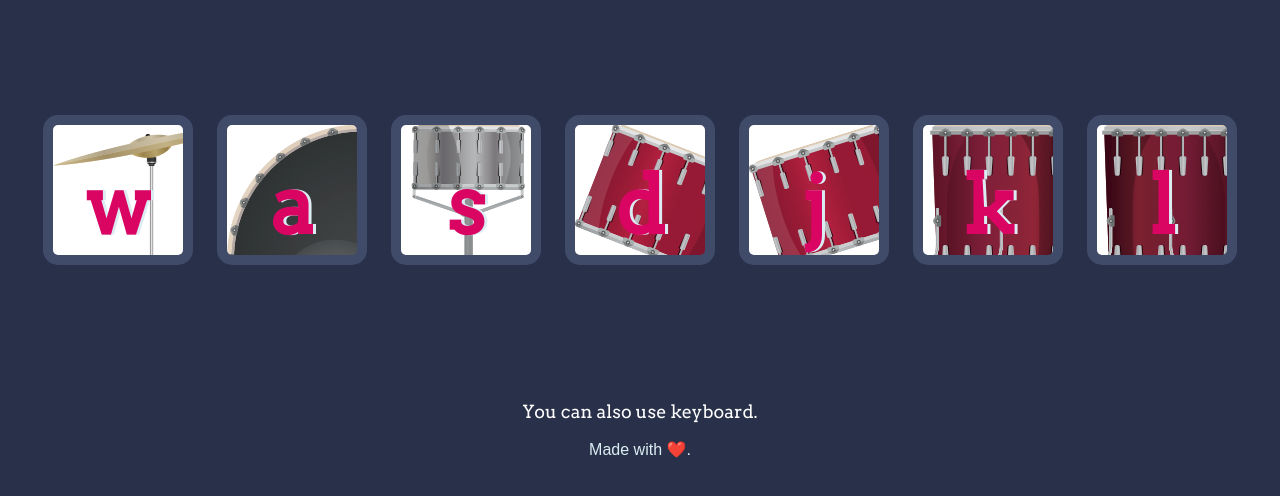
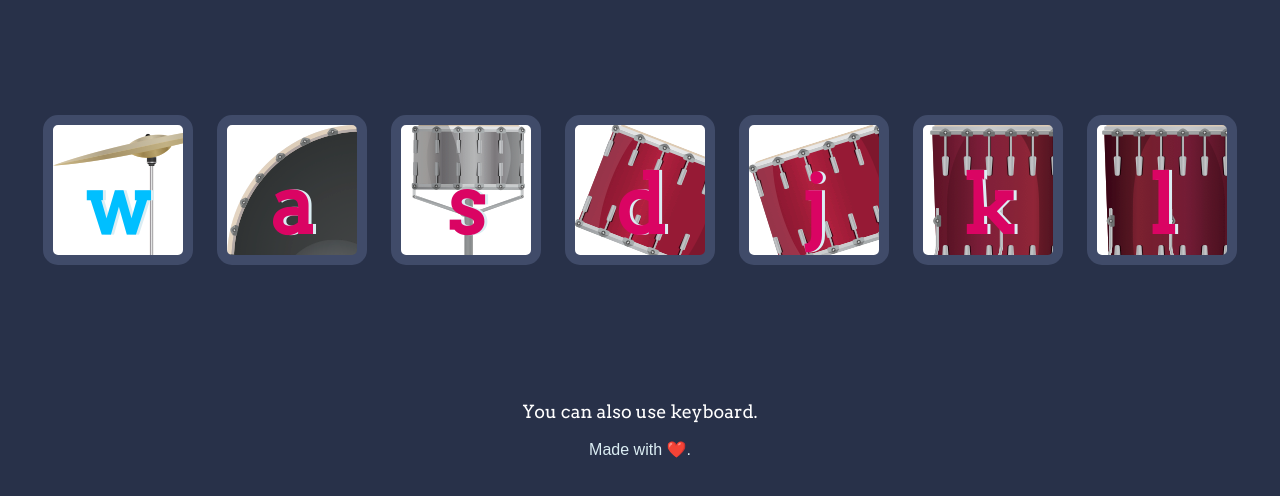
Before and after one commit to ujjwaljamuar/DrumKit, a plain HTML site: page index.html in a window 1280 px wide. In both pictures the pointer is over the button 118 px from the left and 363 px from the top of the page. Shown: the part 174-670 px from the top of the page. Drawn offline with Linux system fonts and the light colour scheme.

Commit message:
Update styles.css

```diff
--- a/styles.css
+++ b/styles.css
@@ -56,6 +56,7 @@ footer {
 .pressed {
   box-shadow: 0 3px 4px 0 #DBEDF3;
   opacity: 0.5;
+  color: deepskyblue;
 }
 
 .red {
@@ -79,3 +80,7 @@ footer {
   margin: 10px;
   background-color: white;
 }
+
+.drum:hover{
+  color: deepskyblue;
+}
```
